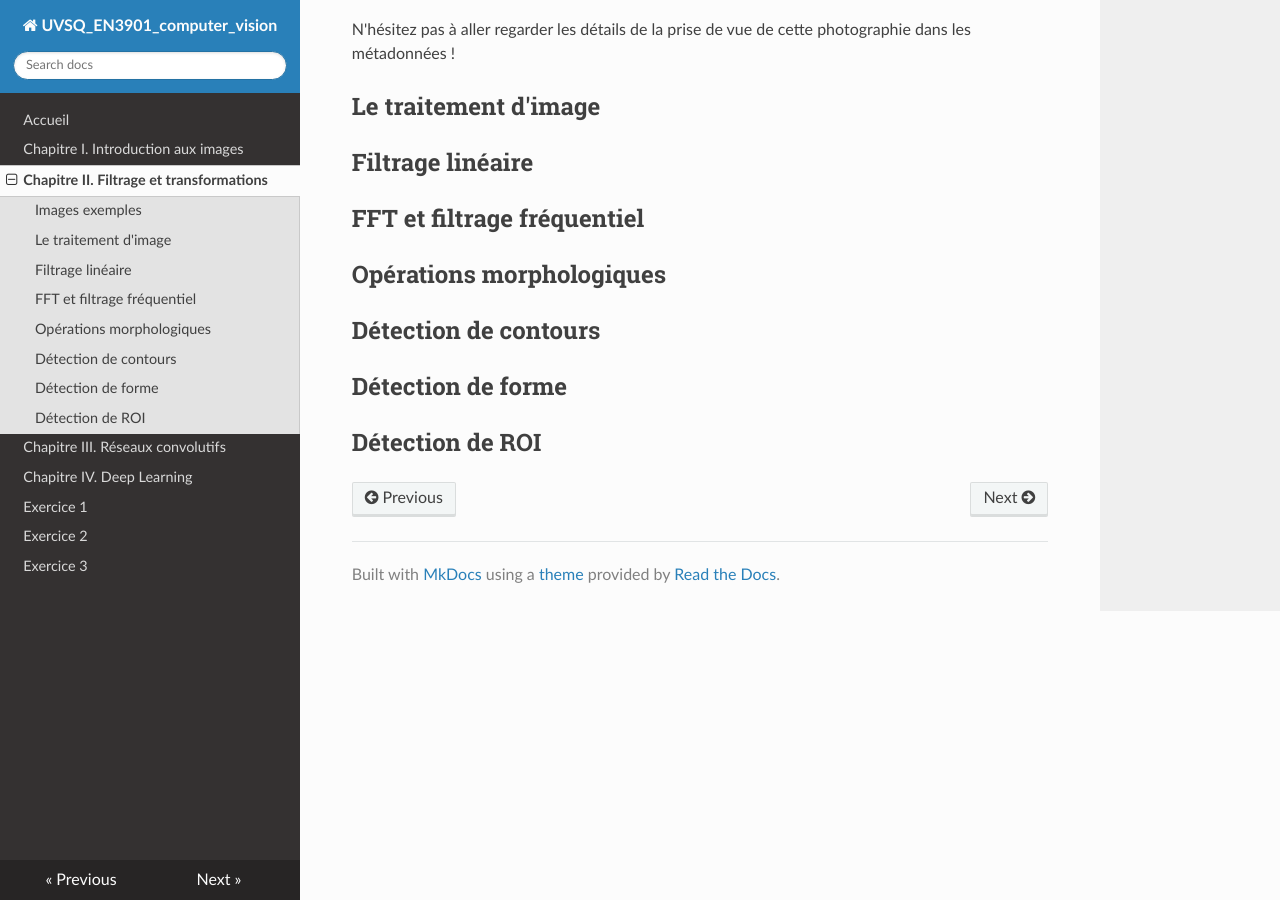
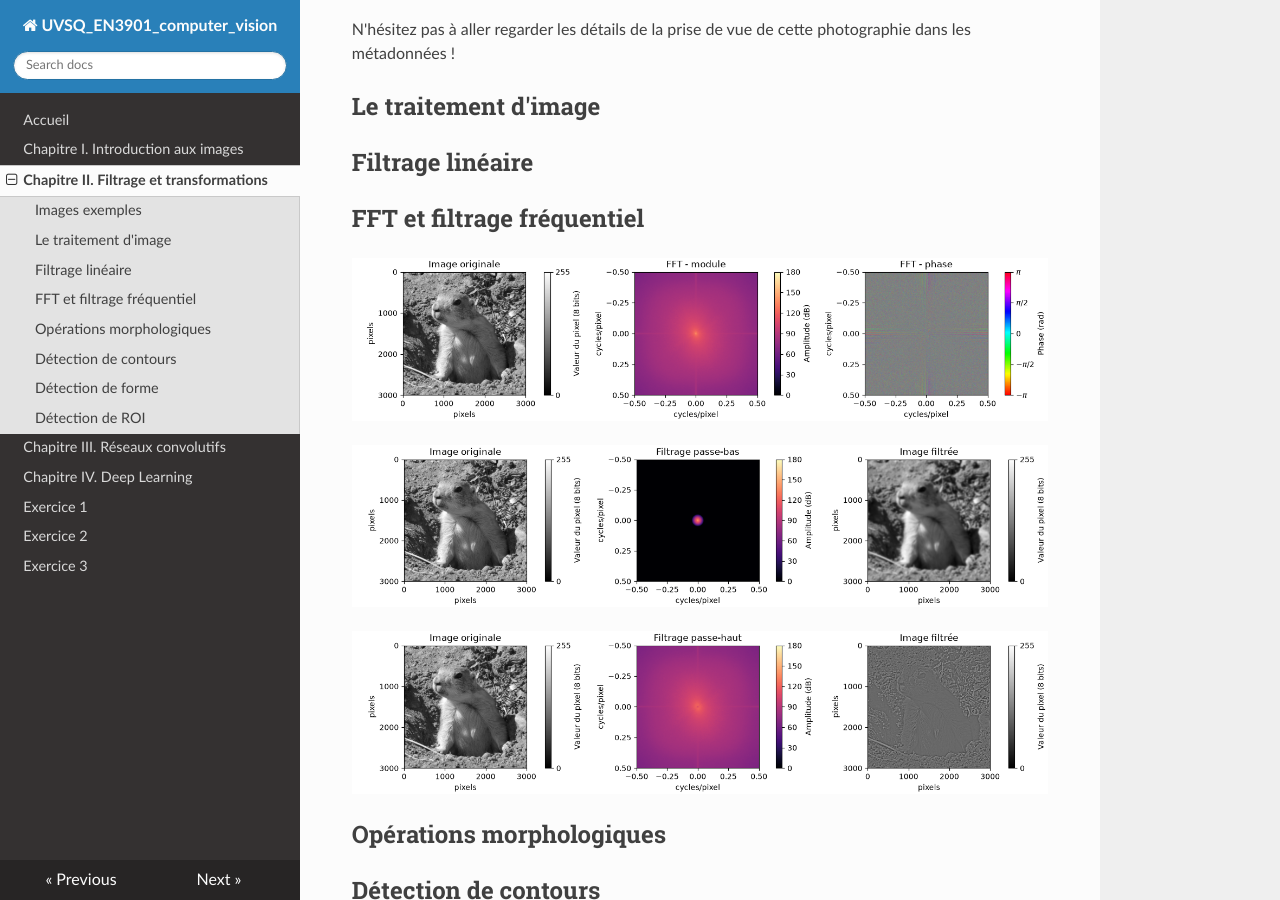
Before and after one commit to NicOudart/UVSQ_EN3901_computer_vision, an MkDocs documentation site: the page built from docs/Chap2_Filtrage_transformation.md, in a window 1280 px wide and 900 px high, scrolled down 1660 px. Built offline with MkDocs 1.6.1, drawn with Linux system fonts in a browser that asks for light colours; nearby versions of some CDN libraries.

Commit message:
-Progress on Chapter 2.

```diff
--- a/docs/Chap2_Filtrage_transformation.md
+++ b/docs/Chap2_Filtrage_transformation.md
@@ -37,6 +37,12 @@ N'hésitez pas à aller regarder les détails de la prise de vue de cette photog
 
 ## FFT et filtrage fréquentiel
 
+![Exemple d'application de la FFT à une image](img/Chap2_example_image_FFT.png)
+
+![Exemple d'application d'un filtre passe-bas à une image](img/Chap2_example_lowpass_filtering.png)
+
+![Exemple d'application d'un filtre passe-haut à une image](img/Chap2_example_highpass_filtering.png)
+
 ## Opérations morphologiques
 
 ## Détection de contours
```
Also changed, not shown: docs/img/Chap2_example_highpass_filtering.png (added), docs/img/Chap2_example_image_FFT.png (added), docs/img/Chap2_example_lowpass_filtering.png (added).
